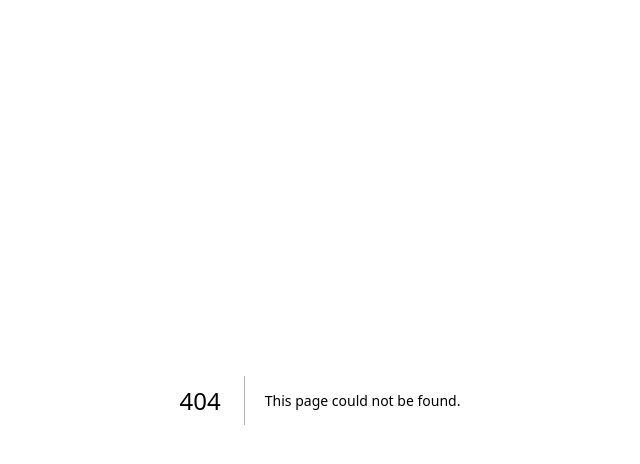
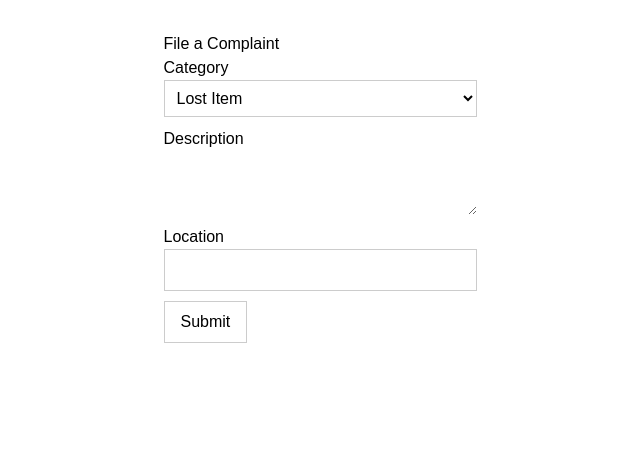
Before and after one commit to zaheedui/-campus-complaint-system, a Next.js app: page /file-complaint in a window 1280 px wide. Before the commit this address had no page. Shown: the top 464 px of the page, without its empty margins (320-960 px from the left). Built offline with nearby package versions, Linux system fonts and the light colour scheme; no server answers.

Commit message:
Add file-complaint page and dependency updates

```diff
--- /dev/null
+++ b/app/file-complaint/page.tsx
@@ -0,0 +1,110 @@
+'use client';
+import { useState, useEffect } from 'react';
+import { useSession } from 'next-auth/react';
+import { useRouter } from 'next/navigation';
+
+const categoryMap: Record<string, number> = {
+  lost_item: 1,
+  found_item: 2,
+  maintenance: 3,
+  ragging: 4
+};
+
+export default function FileComplaintPage() {
+  const { data: session } = useSession();
+  const router = useRouter();
+
+  const [category, setCategory] = useState('lost_item');
+  const [description, setDescription] = useState('');
+  const [location, setLocation] = useState('');
+  const [roomNumber, setRoomNumber] = useState('');
+  const [issueType, setIssueType] = useState('');
+  const [isAnonymous, setIsAnonymous] = useState(false);
+  const [message, setMessage] = useState('');
+  useEffect(() => {
+  if (category !== 'ragging') {
+    setIsAnonymous(false);
+  }
+}, [category]);
+
+  async function handleSubmit(e: React.FormEvent) {
+    e.preventDefault();
+    setMessage('');
+
+    const userId = (session?.user as any)?.id;
+
+    const res = await fetch('/api/complaints', {
+      method: 'POST',
+      headers: { 'Content-Type': 'application/json' },
+      body: JSON.stringify({
+        category,
+        categoryId: categoryMap[category],
+        description,
+        location: ['lost_item', 'found_item'].includes(category) ? location : undefined,
+        roomNumber: category === 'maintenance' ? roomNumber : undefined,
+        issueType: category === 'maintenance' ? issueType : undefined,
+        isAnonymous,
+        userId: isAnonymous ? undefined : Number(userId)
+      })
+    });
+
+    if (res.ok) {
+      setMessage('Complaint filed successfully.');
+      setDescription('');
+      setLocation('');
+      setRoomNumber('');
+      setIssueType('');
+    } else {
+      setMessage('Failed to file complaint.');
+    }
+  }
+
+  return (
+    <div style={{ maxWidth: 500, margin: '2rem auto' }}>
+      <h1>File a Complaint</h1>
+      <form onSubmit={handleSubmit}>
+        <label>Category</label>
+        <select value={category} onChange={(e) => setCategory(e.target.value)}
+          style={{ display: 'block', width: '100%', marginBottom: 10, padding: 8 }}>
+          <option value="lost_item">Lost Item</option>
+          <option value="found_item">Found Item</option>
+          <option value="maintenance">Maintenance</option>
+          <option value="ragging">Ragging (Anonymous option available)</option>
+        </select>
+
+        <label>Description</label>
+        <textarea value={description} onChange={(e) => setDescription(e.target.value)} required
+          style={{ display: 'block', width: '100%', marginBottom: 10, padding: 8 }} />
+
+        {['lost_item', 'found_item'].includes(category) && (
+          <>
+            <label>Location</label>
+            <input value={location} onChange={(e) => setLocation(e.target.value)}
+              style={{ display: 'block', width: '100%', marginBottom: 10, padding: 8 }} />
+          </>
+        )}
+
+        {category === 'maintenance' && (
+          <>
+            <label>Room Number</label>
+            <input value={roomNumber} onChange={(e) => setRoomNumber(e.target.value)}
+              style={{ display: 'block', width: '100%', marginBottom: 10, padding: 8 }} />
+            <label>Issue Type</label>
+            <input value={issueType} onChange={(e) => setIssueType(e.target.value)}
+              style={{ display: 'block', width: '100%', marginBottom: 10, padding: 8 }} />
+          </>
+        )}
+
+        {category === 'ragging' && (
+          <label style={{ display: 'block', marginBottom: 10 }}>
+            <input type="checkbox" checked={isAnonymous} onChange={(e) => setIsAnonymous(e.target.checked)} />
+            {' '}File anonymously
+          </label>
+        )}
+
+        {message && <p>{message}</p>}
+        <button type="submit" style={{ padding: '8px 16px' }}>Submit</button>
+      </form>
+    </div>
+  );
+}
--- a/package.json
+++ b/package.json
@@ -9,12 +9,18 @@
     "lint": "eslint"
   },
   "dependencies": {
+    "bcrypt": "^6.0.0",
+    "mongodb": "^7.6.0",
+    "mongoose": "^9.10.2",
+    "mysql2": "^3.24.4",
     "next": "16.3.6",
+    "next-auth": "^4.24.15",
     "react": "19.2.8",
     "react-dom": "19.2.8"
   },
   "devDependencies": {
     "@tailwindcss/postcss": "^4",
+    "@types/bcrypt": "^6.0.0",
     "@types/node": "^20",
     "@types/react": "^19",
     "@types/react-dom": "^19",
```
Also changed, not shown: 1 other file (tests, documents, lock files or other folders).
